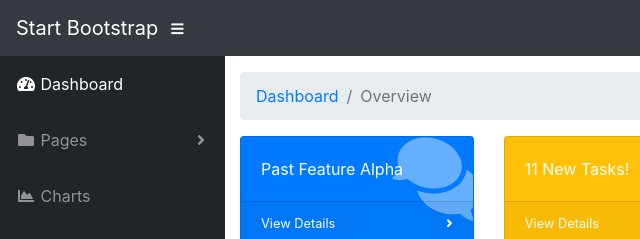
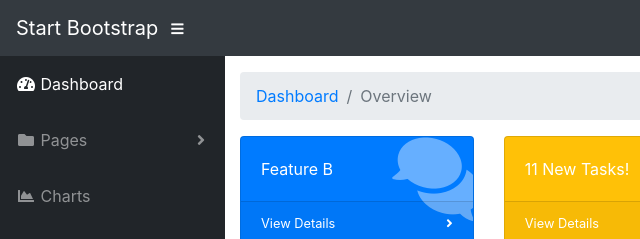
Before and after one commit to deepakr6242/omnipayer_poc, a website with bundled scripts: page index.html in a window 1280 px wide. Shown: the top 239 px of the page, 0-640 px from the left. Built offline with nearby package versions, Linux system fonts and the light colour scheme.

Commit message:
Feature B

```diff
--- a/index.html
+++ b/index.html
@@ -146,7 +146,7 @@
                   <div class="card-body-icon">
                     <i class="fas fa-fw fa-comments"></i>
                   </div>
-                  <div class="mr-5">Past Feature Alpha </div>
+                  <div class="mr-5">Feature B </div>
                 </div>
                 <a class="card-footer text-white clearfix small z-1" href="#">
                   <span class="float-left">View Details</span>
```
